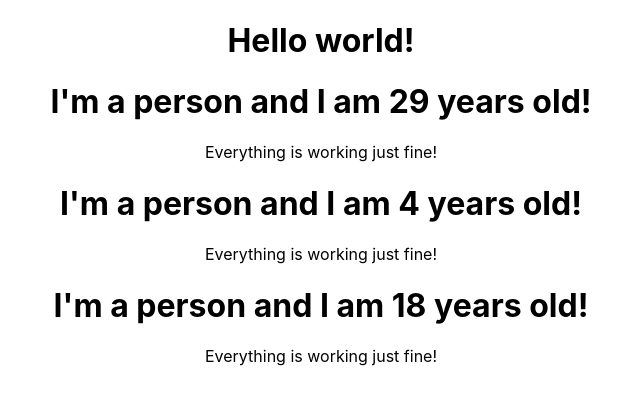
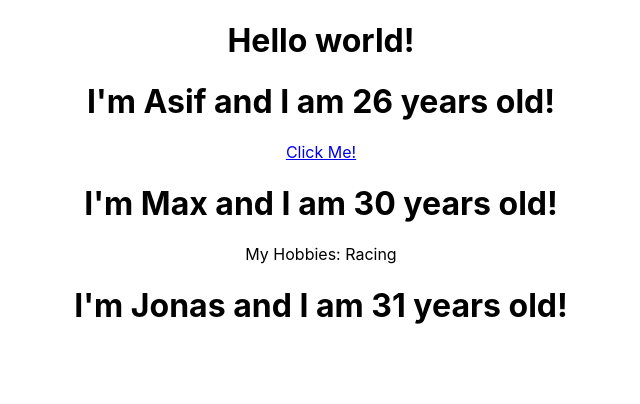
Before and after one commit to Asif-newaz/try-react, a React (Create React App) app: page / in a window 1280 px wide. Shown: the top 404 px of the page, without its empty margins (319-959 px from the left). Built offline with nearby package versions, Linux system fonts and the light colour scheme.

Commit message:
working with props

```diff
--- a/src/App.js
+++ b/src/App.js
@@ -16,9 +16,11 @@ class App extends Component {
     return (
       <div className="App">
         <h1>Hello world!</h1>
-        <Person />
-        <Person />
-        <Person />
+        <Person name="Asif" age="26">
+          <a href="#">Click Me!</a>
+        </Person>
+        <Person name="Max" age="30">My Hobbies: Racing</Person>
+        <Person name="Jonas" age="31" />
       </div>
     );
     // return React.createElement(
--- a/src/Person/Person.js
+++ b/src/Person/Person.js
@@ -1,10 +1,10 @@
 import React from "react";
 
-const person = () => {
+const person = (props) => {
   return (
     <>
-      <h1>I'm a person and I am {Math.floor(Math.random() * 30)} years old!</h1>
-      <p>Everything is working just fine!</p>
+      <h1>I'm {props.name} and I am {props.age} years old!</h1>
+      <p>{props.children}</p>
     </>
   );
 };
```
Also changed, not shown: 1 other file (tests, documents, lock files or other folders).
